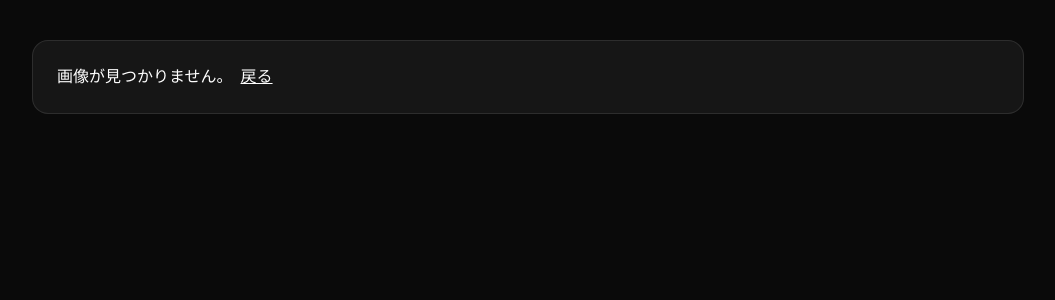
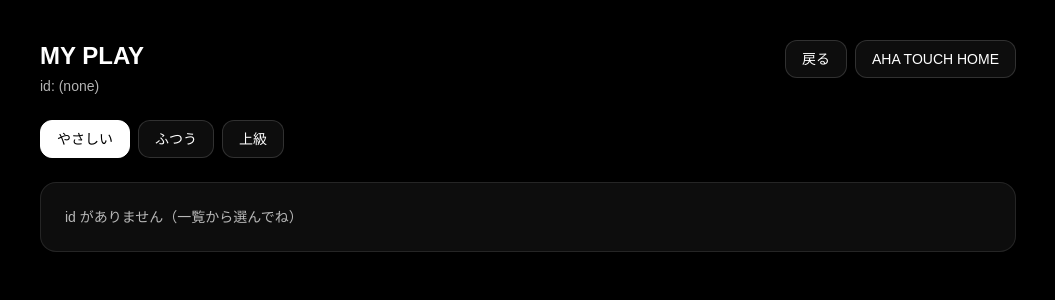
Before and after one commit to kan0601g-maker/nururmarket-ui, a Next.js app: page /ahatouch/my/play in a window 1280 px wide. Shown: the top 300 px of the page, without its empty margins (112-1167 px from the left). Built offline with nearby package versions, Linux system fonts and the light colour scheme.

Commit message:
wrap useSearchParams with Suspense (play pages)

```diff
--- a/app/ahatouch/chirarizumu/play/page.tsx
+++ b/app/ahatouch/chirarizumu/play/page.tsx
@@ -4,23 +4,99 @@ import Link from "next/link";
 import { Suspense, useEffect, useMemo, useState } from "react";
 import { useSearchParams } from "next/navigation";
 
-// 既存の import はここに残してOK（例）
-// import { ... } from "../../_components/....";
+import {
+  listChirarizumuImages,
+  getChirarizumuImageSrcById,
+  revokeUrl,
+  type ChirarizumuImage,
+} from "../../_components/chirarizumuImages";
 
+/**
+ * ✅ useSearchParams を使う処理は必ず Suspense の内側へ
+ */
 function PlayInner() {
   const sp = useSearchParams();
 
-  // ✅ ここで query を読む（Suspense の内側だからビルド通る）
+  // ✅ ここで query を読む（Suspense の内側だからビルドが通る）
   const idFromQuery = sp.get("id") ?? "";
 
-  // ====== ここから下は「いま君が書いてる play の中身」を入れる ======
-  // 例：state
+  // ---- ここから「元の play の中身」を入れる ----
   const [ready, setReady] = useState(false);
 
+  const [images, setImages] = useState<ChirarizumuImage[]>([]);
+  const [selectedId, setSelectedId] = useState<string>("");
+  const [srcMap, setSrcMap] = useState<Record<string, string>>({});
+  const [loading, setLoading] = useState(false);
+
+  // 一覧セット（静的）
   useEffect(() => {
-    // 例：初期化
+    const list = listChirarizumuImages();
+    setImages(list);
+
+    const picked = idFromQuery || list[0]?.id || "";
+    setSelectedId(picked);
+
     setReady(true);
-  }, []);
+  }, [idFromQuery]);
+
+  // 画像URL（サムネ/表示用）生成（storedも静的も両対応）
+  useEffect(() => {
+    let alive = true;
+
+    // 既存破棄（objectURLが混ざる可能性があるので）
+    Object.values(srcMap).forEach((u) => revokeUrl(u));
+
+    (async () => {
+      if (!images.length) return;
+
+      setLoading(true);
+      const next: Record<string, string> = {};
+
+      for (const img of images) {
+        const url = await getChirarizumuImageSrcById(img.id);
+        if (!alive) {
+          if (url) revokeUrl(url);
+          return;
+        }
+        if (url) next[img.id] = url;
+      }
+
+      if (!alive) {
+        Object.values(next).forEach((u) => revokeUrl(u));
+        return;
+      }
+
+      setSrcMap(next);
+      setLoading(false);
+    })();
+
+    return () => {
+      alive = false;
+      Object.values(srcMap).forEach((u) => revokeUrl(u));
+    };
+    // eslint-disable-next-line react-hooks/exhaustive-deps
+  }, [images]);
+
+  const currentIndex = useMemo(() => {
+    if (!selectedId) return 0;
+    const i = images.findIndex((x) => x.id === selectedId);
+    return i >= 0 ? i : 0;
+  }, [images, selectedId]);
+
+  const current = images[currentIndex] ?? null;
+  const currentSrc = current ? srcMap[current.id] ?? "" : "";
+
+  const goPrev = () => {
+    if (!images.length) return;
+    const nextIndex = (currentIndex - 1 + images.length) % images.length;
+    setSelectedId(images[nextIndex].id);
+  };
+
+  const goNext = () => {
+    if (!images.length) return;
+    const nextIndex = (currentIndex + 1) % images.length;
+    setSelectedId(images[nextIndex].id);
+  };
 
   return (
     <main className="min-h-screen bg-black text-white">
@@ -28,24 +104,110 @@ function PlayInner() {
         <div className="flex items-start justify-between gap-4">
           <div>
             <h1 className="text-2xl font-bold">チラリズム PLAY</h1>
-            <p className="mt-1 text-sm opacity-70">id: {idFromQuery || "(none)"}</p>
+            <p className="mt-1 text-sm opacity-70">
+              id: {idFromQuery || "(none)"}
+            </p>
           </div>
 
+          <div className="flex items-center gap-2">
             <Link
               href="/ahatouch/chirarizumu"
               className="rounded-xl border border-white/15 bg-white/5 px-4 py-2 text-sm hover:bg-white/10 transition"
             >
               戻る
             </Link>
+            <Link
+              href="/ahatouch"
+              className="rounded-xl border border-white/15 bg-white/5 px-4 py-2 text-sm hover:bg-white/10 transition"
+            >
+              AHA TOUCH HOME
+            </Link>
+          </div>
         </div>
 
         <div className="mt-6 rounded-2xl border border-white/10 bg-white/5 p-6">
-          {ready ? (
+          {!ready ? (
+            <div className="text-sm opacity-70">読み込み中…</div>
+          ) : (
+            <>
+              <div className="flex items-center justify-between gap-2">
                 <div className="text-sm opacity-80">
-              ここに既存の play ロジック/UI を戻してOK
+                  {images.length ? `${currentIndex + 1} / ${images.length}` : "0 / 0"}
                 </div>
+
+                <div className="flex gap-2">
+                  <button
+                    onClick={goPrev}
+                    className="rounded-xl border border-white/15 bg-white/5 px-4 py-2 text-sm hover:bg-white/10 transition"
+                    disabled={!images.length}
+                  >
+                    ← 前
+                  </button>
+                  <button
+                    onClick={goNext}
+                    className="rounded-xl border border-white/15 bg-white/5 px-4 py-2 text-sm hover:bg-white/10 transition"
+                    disabled={!images.length}
+                  >
+                    次 →
+                  </button>
+                </div>
+              </div>
+
+              <div className="mt-4 overflow-hidden rounded-2xl border border-white/10 bg-black/20">
+                {loading && !currentSrc ? (
+                  <div className="flex h-[420px] items-center justify-center text-xs opacity-70">
+                    読み込み中…
+                  </div>
+                ) : currentSrc ? (
+                  <img
+                    src={currentSrc}
+                    alt={current ? current.title ?? current.id : "image"}
+                    className="block h-[420px] w-full object-contain"
+                    draggable={false}
+                  />
                 ) : (
-            <div className="text-sm opacity-70">読み込み中…</div>
+                  <div className="flex h-[420px] items-center justify-center text-xs opacity-70">
+                    画像がありません
+                  </div>
+                )}
+              </div>
+
+              {/* 下サムネ（任意） */}
+              <div className="mt-6 grid grid-cols-3 gap-3 sm:grid-cols-6">
+                {images.slice(0, 24).map((img) => {
+                  const u = srcMap[img.id] ?? "";
+                  const active = img.id === selectedId;
+                  return (
+                    <button
+                      key={img.id}
+                      onClick={() => setSelectedId(img.id)}
+                      className={[
+                        "rounded-xl border p-2 transition",
+                        active
+                          ? "border-white/40 bg-white/10"
+                          : "border-white/10 bg-white/5 hover:bg-white/10",
+                      ].join(" ")}
+                    >
+                      <div className="overflow-hidden rounded-lg bg-black/20">
+                        {u ? (
+                          <img
+                            src={u}
+                            alt={img.title ?? img.id}
+                            className="h-16 w-full object-cover opacity-90"
+                            draggable={false}
+                          />
+                        ) : (
+                          <div className="h-16 w-full" />
+                        )}
+                      </div>
+                      <div className="mt-1 truncate text-[10px] opacity-70">
+                        {img.title ?? img.id}
+                      </div>
+                    </button>
+                  );
+                })}
+              </div>
+            </>
           )}
         </div>
       </div>
@@ -53,8 +215,10 @@ function PlayInner() {
   );
 }
 
+/**
+ * ✅ default export は Suspense で包むだけ（これがビルド通す本体）
+ */
 export default function Page() {
-  // ✅ これがビルドエラーを止める本体
   return (
     <Suspense
       fallback={
--- a/app/ahatouch/my/play/page.tsx
+++ b/app/ahatouch/my/play/page.tsx
@@ -1,98 +1,70 @@
 "use client";
 
 import Link from "next/link";
-import { useEffect, useMemo, useState } from "react";
+import { Suspense, useEffect, useMemo, useState } from "react";
 import { useSearchParams } from "next/navigation";
-import {
-  getUserImageSrcById,
-  revokeUrl,
-} from "../../_components/userImages";
+
+import { getUserImagesSrcById, revokeUrl } from "../../_components/userImages";
 import { AhaPuzzle } from "../../_components/AhaPuzzle";
 
 type Difficulty = "easy" | "normal" | "hard";
 
-export default function MyAhaPlayPage() {
+/**
+ * ✅ useSearchParams を使う処理は必ず Suspense の内側へ
+ */
+function MyAhaPlayInner() {
   const sp = useSearchParams();
-  const id = sp.get("id");
+  const id = sp.get("id") ?? "";
 
   const [difficulty, setDifficulty] = useState<Difficulty>("easy");
-  const [seed, setSeed] = useState(0);
 
-  const [src, setSrc] = useState<string | null>(null);
-  const [loading, setLoading] = useState(true);
+  // 表示用URL（例：userImages側で objectURL を返す想定）
+  const [src, setSrc] = useState<string>("");
 
-  // IndexedDBから Blob→objectURL を生成して表示
   useEffect(() => {
     let alive = true;
-    let urlToRevoke: string | null = null;
 
     (async () => {
-      setLoading(true);
-      setSrc(null);
-
       if (!id) {
-        setLoading(false);
+        setSrc("");
         return;
       }
-
-      const url = await getUserImageSrcById(id);
+      const url = await getUserImagesSrcById(id);
       if (!alive) {
-        if (url) revokeUrl(url);
+        revokeUrl(url);
         return;
       }
-
-      urlToRevoke = url;
-      setSrc(url ?? null);
-      setLoading(false);
+      setSrc(url);
     })();
 
     return () => {
       alive = false;
-      if (urlToRevoke) revokeUrl(urlToRevoke);
+      if (src) revokeUrl(src);
     };
+    // eslint-disable-next-line react-hooks/exhaustive-deps
   }, [id]);
 
-  const imageKey = useMemo(() => {
-    return `my_${id}_${seed}`;
-  }, [id, seed]);
-
-  if (loading) {
-    return (
-      <main className="min-h-screen bg-neutral-950 text-white">
-        <div className="mx-auto max-w-5xl px-4 py-10">
-          <div className="rounded-2xl border border-white/10 bg-white/5 p-6">
-            読み込み中…
-          </div>
-        </div>
-      </main>
-    );
-  }
-
-  if (!src) {
-    return (
-      <main className="min-h-screen bg-neutral-950 text-white">
-        <div className="mx-auto max-w-5xl px-4 py-10">
-          <div className="rounded-2xl border border-white/10 bg-white/5 p-6">
-            画像が見つかりません。
-            <Link href="/ahatouch/my" className="ml-2 underline">
-              戻る
-            </Link>
-          </div>
-        </div>
-      </main>
-    );
-  }
+  const size = useMemo(() => {
+    if (difficulty === "easy") return 3;
+    if (difficulty === "normal") return 4;
+    return 5;
+  }, [difficulty]);
 
   return (
-    <main className="min-h-screen bg-neutral-950 text-white">
-      <div className="mx-auto max-w-5xl px-4 py-8">
-        <div className="mb-4 flex flex-wrap items-center justify-between gap-2">
-          <div className="flex gap-2">
+    <main className="min-h-screen bg-black text-white">
+      <div className="mx-auto max-w-5xl px-6 py-10">
+        <div className="flex items-start justify-between gap-4">
+          <div>
+            <h1 className="text-2xl font-bold">MY PLAY</h1>
+            <p className="mt-1 text-sm opacity-70">id: {id || "(none)"}</p>
+          </div>
+
+          <div className="flex items-center gap-2">
             <Link
               href="/ahatouch/my"
               className="rounded-xl border border-white/15 bg-white/5 px-4 py-2 text-sm hover:bg-white/10 transition"
             >
-              ← 写真選択へ
+              戻る
             </Link>
             <Link
               href="/ahatouch"
@@ -101,38 +73,55 @@ export default function MyAhaPlayPage() {
               AHA TOUCH HOME
             </Link>
           </div>
-
-          <button
-            onClick={() => setSeed((n) => n + 1)}
-            className="rounded-xl border border-white/15 bg-white/5 px-4 py-2 text-sm hover:bg-white/10 transition"
-          >
-            シャッフル
-          </button>
         </div>
 
-        <div className="mb-3 flex gap-2">
-          {(["easy", "normal", "hard"] as const).map((d) => (
+        <div className="mt-6 flex flex-wrap gap-2">
+          {(["easy", "normal", "hard"] as Difficulty[]).map((d) => {
+            const active = d === difficulty;
+            return (
               <button
                 key={d}
                 onClick={() => setDifficulty(d)}
                 className={[
-                "rounded-xl border px-4 py-2 text-sm transition",
-                difficulty === d
-                  ? "border-white/40 bg-white/15"
-                  : "border-white/15 bg-white/5 hover:bg-white/10",
+                  "rounded-xl px-4 py-2 text-sm border transition",
+                  active
+                    ? "bg-white text-black border-white"
+                    : "bg-white/5 text-white border-white/15 hover:bg-white/10",
                 ].join(" ")}
               >
                 {d === "easy" ? "やさしい" : d === "normal" ? "ふつう" : "上級"}
               </button>
-          ))}
+            );
+          })}
         </div>
 
-        <AhaPuzzle
-          imageSrc={src}
-          imageKey={imageKey}
-          initialDifficulty={difficulty}
-        />
+        <div className="mt-6 rounded-2xl border border-white/10 bg-white/5 p-6">
+          {!id ? (
+            <div className="text-sm opacity-70">id がありません（一覧から選んでね）</div>
+          ) : !src ? (
+            <div className="text-sm opacity-70">画像読み込み中…</div>
+          ) : (
+            <AhaPuzzle imageSrc={src} size={size} />
+          )}
+        </div>
       </div>
     </main>
   );
 }
+
+/**
+ * ✅ default export は Suspense で包むだけ（これがビルド通す本体）
+ */
+export default function Page() {
+  return (
+    <Suspense
+      fallback={
+        <main className="min-h-screen bg-black text-white flex items-center justify-center">
+          <div className="text-sm opacity-70">読み込み中…</div>
+        </main>
+      }
+    >
+      <MyAhaPlayInner />
+    </Suspense>
+  );
+}
```
Lines whose indentation alone changed are shown as unchanged.
